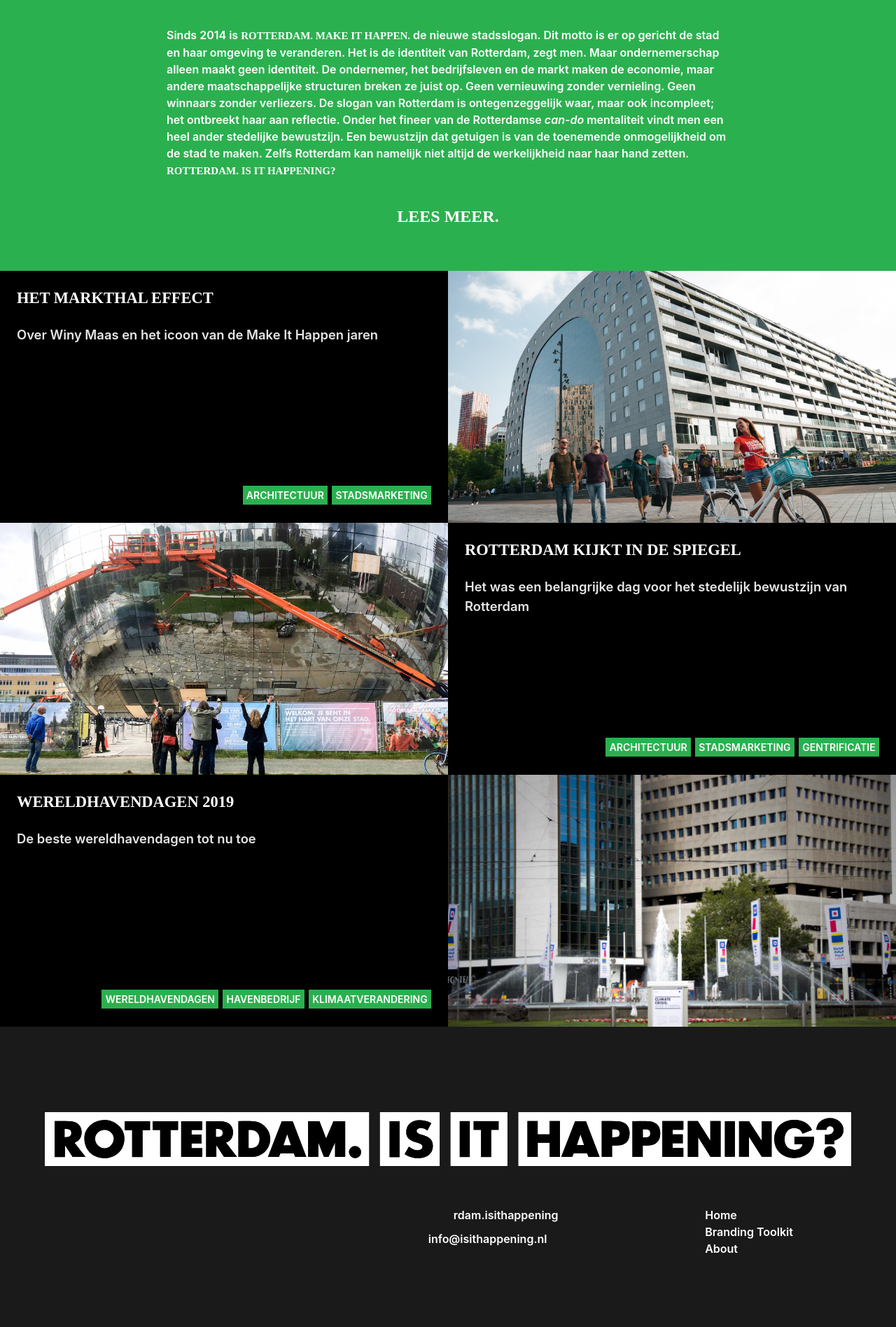
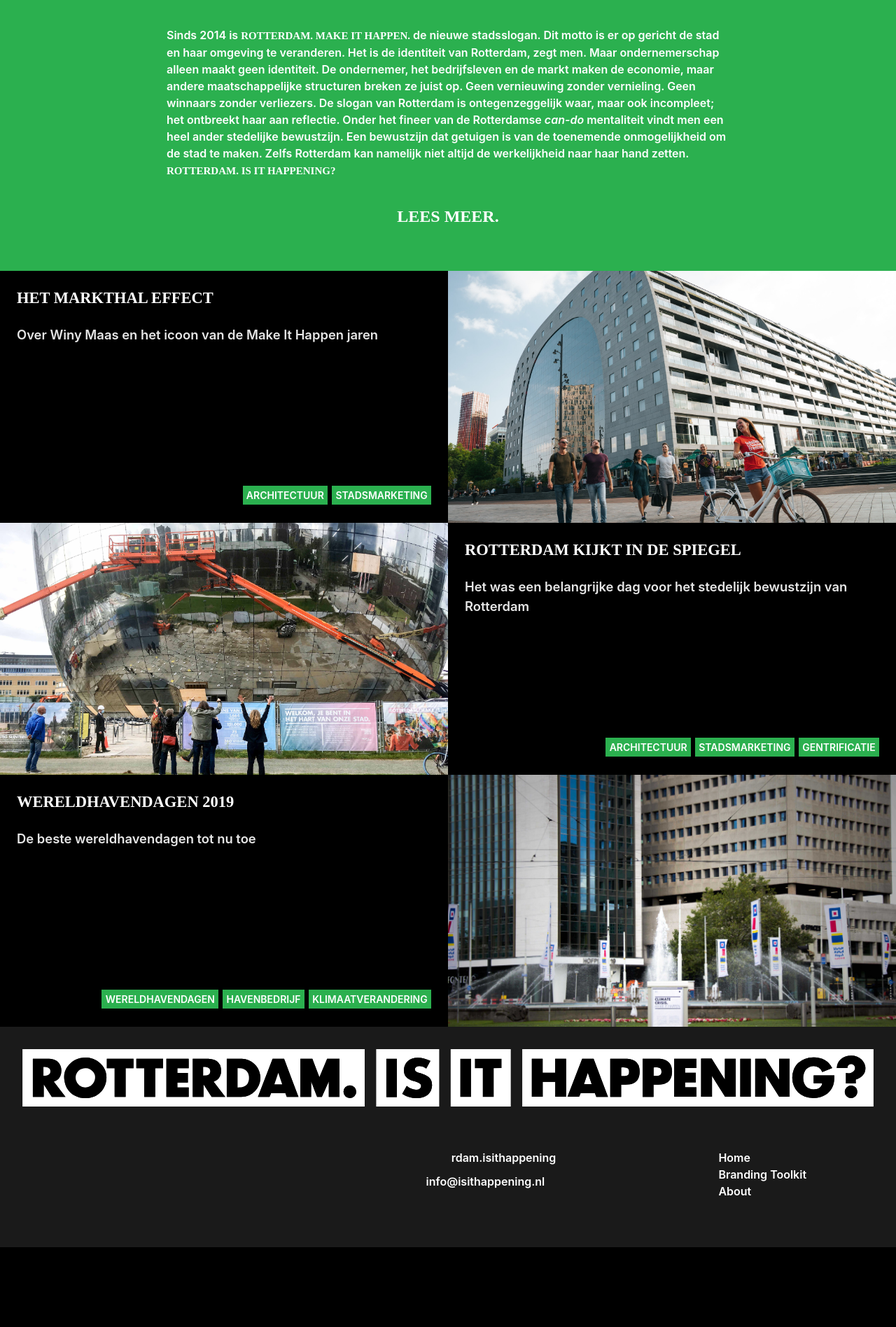
Before and after one commit to norealdirection/norealdirection.github.io, a Jekyll site: the page built from index.markdown, in a window 1280 px wide. Shown: the part 762-2658 px from the top of the page at 70% size. Built offline with Jekyll 4.4.1, drawn with Linux system fonts in a browser that asks for light colours; after the commit the page ends 2544 px from its top, so only the background shows below that.

Commit message:
Update _layout.scss

```diff
--- a/_sass/minima/_layout.scss
+++ b/_sass/minima/_layout.scss
@@ -409,12 +409,11 @@
 .site-footer {
 	background-color: $text-color-secondary;
 	// border-top: 1px solid $grey-color-secondary;
-	padding: 5%;
+	padding: 2.5%;
 
 	img.svg-logo {
 		// height: 24px;
 		max-width: 100%;
-		margin-top: 5%;
 		margin-bottom: 5%;
 	}
 }
```
